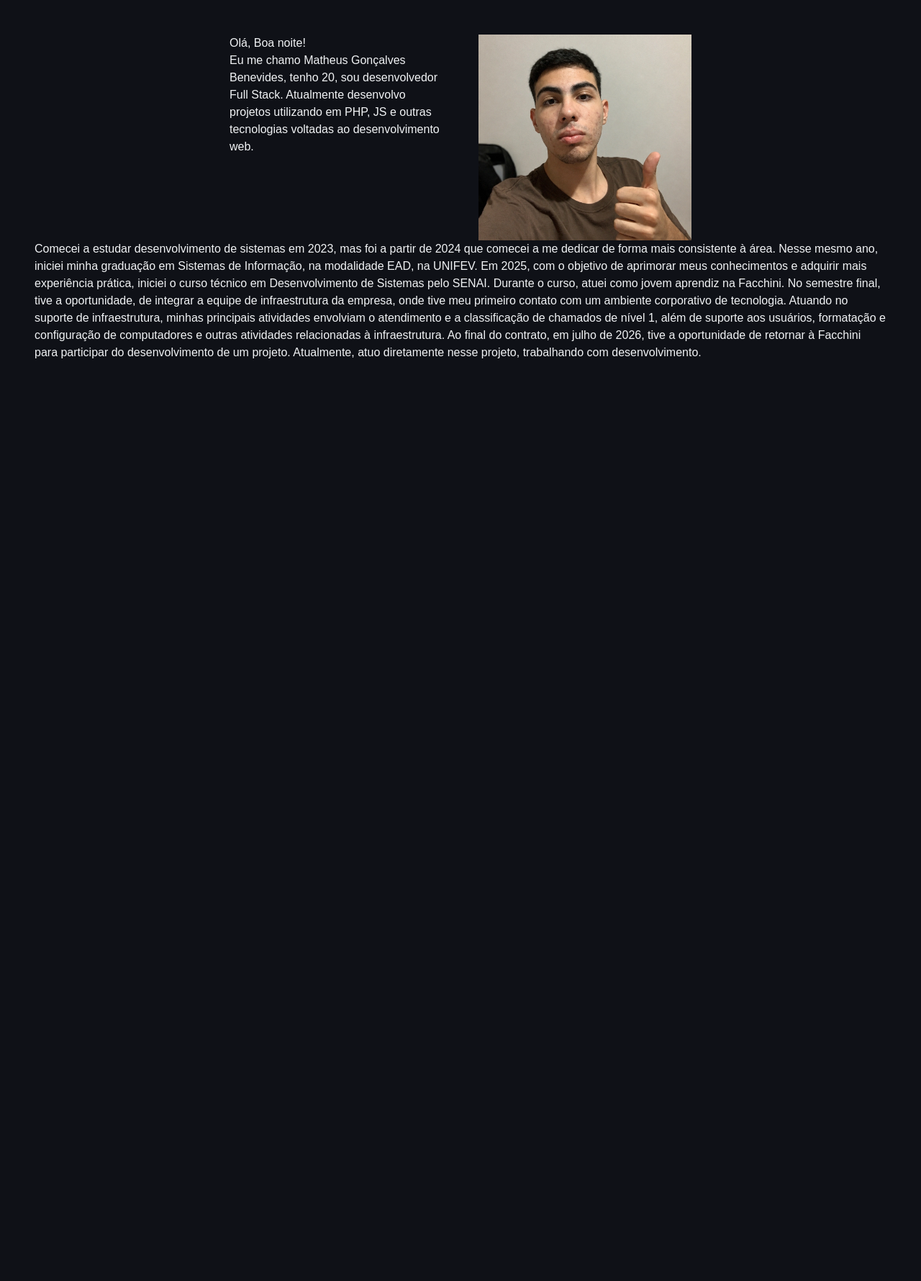
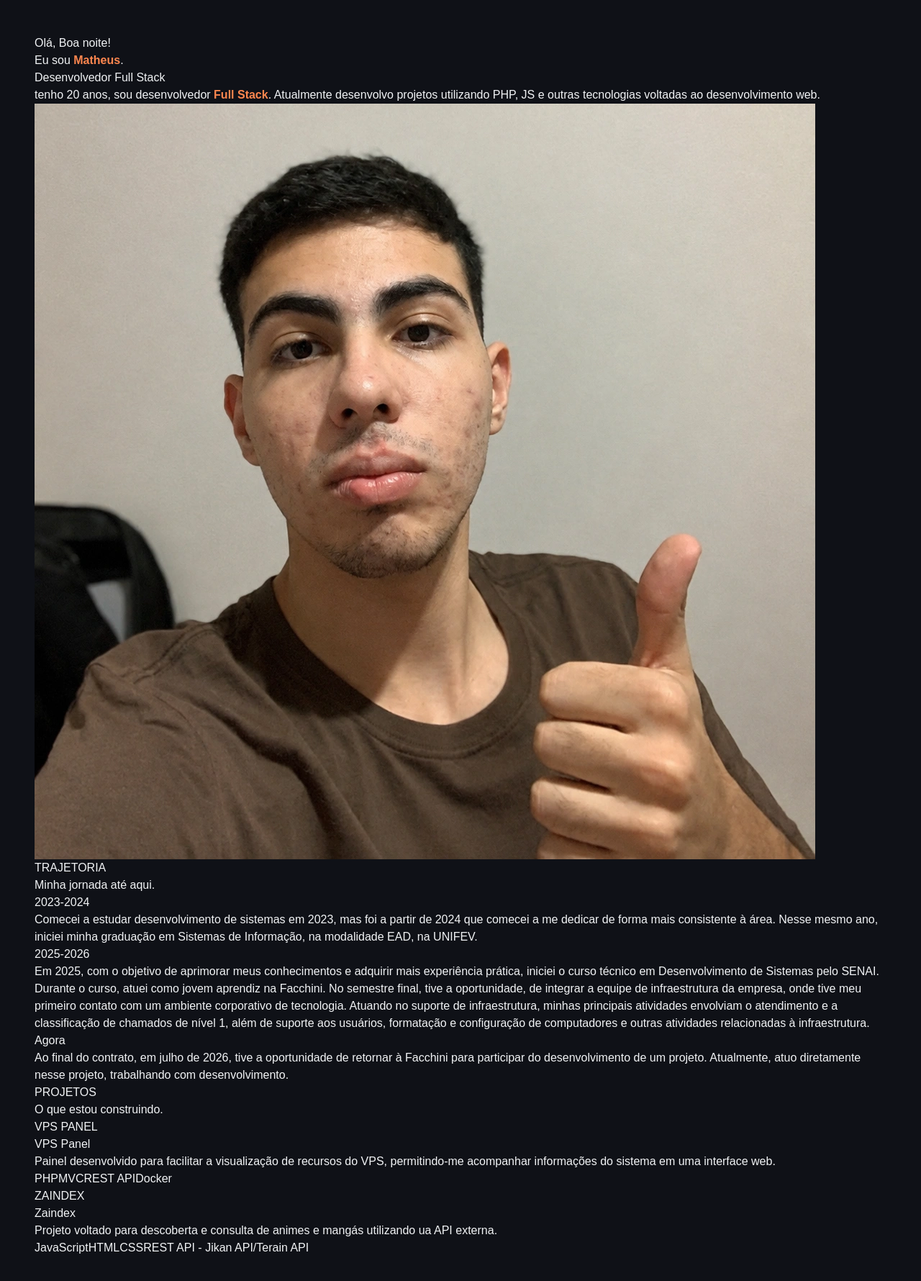
Before and after one commit to mathgb10/portifolio2.0, a React (Vite) app: page / in a window 1280 px wide. Shown: the top 1780 px of the page at 72% size. Before the commit the page ends 800 px from the top, so only its background shows below. Built offline with nearby package versions, Linux system fonts and the light colour scheme.

Commit message:
feat: hero ajustado, storyline e projetos adicionados

```diff
--- a/src/App.jsx
+++ b/src/App.jsx
@@ -1,31 +1,111 @@
 import fotoMinha from './assets/foto.webp';
 import { welcome, years } from './utils/date';
+import Navbar from './components/navbar';
 
 function App() {
   return (
     <>
-      <section className="primary-sec">
-        <div className="resume-me">
-          <p>{welcome()}</p>
+      <Navbar />
+      <main>
+        <section className="hero" id="sobre">
+          <div className='hero-content'>
+            <div className='hero-text'>
+              <span className='welcome'>{welcome()}</span>
+              <h1>Eu sou <strong>Matheus</strong>.</h1>
+              <h2>Desenvolvedor Full Stack</h2>
               <p>
-            Eu me chamo Matheus Gonçalves Benevides, tenho {years()}, sou desenvolvedor Full Stack. Atualmente desenvolvo projetos utilizando em PHP, JS e outras tecnologias voltadas ao desenvolvimento web.
+                tenho {years()} anos, sou desenvolvedor <strong>Full Stack</strong>.
+                Atualmente desenvolvo projetos utilizando PHP, JS e outras tecnologias
+                voltadas ao desenvolvimento web.
               </p>
             </div>
-        <div className="pic-me">
-          <img src={fotoMinha} alt="Minha foto" />
+            <div className='hero-img'>
+              <div className='img-dec'>
+                <img src={fotoMinha} alt="Foto de Matheus Gonçalves Benevides" />
+              </div>
+            </div>
           </div>
         </section>
-      <section className='secondary-sec'>
-        <div className=''>
+        <section className='section timeline-sec' id="trajetoria">
+          <div className='section-header'>
+            <span>TRAJETORIA</span>
+            <h2>Minha jornada até aqui.</h2>
+          </div>
+          <div className='timeline'>
+            <div className='timeline-item'>
+              <span className='timeline-year'>2023-2024</span>
+              <div className='timeline-content'>
+                <span className='dot'></span>
+                <div>
+                  Comecei a estudar desenvolvimento de sistemas em 2023, mas foi a partir de 2024 que comecei a me dedicar de forma mais consistente à área. Nesse mesmo ano, iniciei minha graduação em Sistemas de Informação, na modalidade EAD, na UNIFEV.
+                </div>
+              </div>
+            </div>
+            <div className='timeline-item'>
+              <span className='timeline-year'>2025-2026</span>
+              <div className='timeline-content'>
+                <span className='dot'></span>
+                <div>
+                  Em 2025, com o objetivo de aprimorar meus conhecimentos e adquirir mais experiência prática, iniciei o curso técnico em Desenvolvimento de Sistemas pelo SENAI. Durante o curso, atuei como jovem aprendiz na Facchini. No semestre final, tive a oportunidade, de integrar a equipe de infraestrutura da empresa, onde tive meu primeiro contato com um ambiente corporativo de tecnologia. Atuando no suporte de infraestrutura, minhas principais atividades envolviam o atendimento e a classificação de chamados de nível 1, além de suporte aos usuários, formatação e configuração de computadores e outras atividades relacionadas à infraestrutura.
+                </div>
+              </div>
+            </div>
+            <div className='timeline-item'>
+              <span className='timeline-year'>Agora</span>
+              <div className='timeline-content'>
+                <span className='dot'></span>
+                <div>
+                  Ao final do contrato, em julho de 2026, tive a oportunidade de retornar à Facchini para participar do desenvolvimento de um projeto. Atualmente, atuo diretamente nesse projeto, trabalhando com desenvolvimento.
+                </div>
+              </div>
+            </div>
+          </div>
+        </section>
+        <section className='section projects-section' id='projetos'>
+          <div className='section-header'>
+            <span>PROJETOS</span>
+            <h2>O que estou construindo.</h2>
+          </div>
+          <div className='projects'>
+            <div className='card'>
+              <div className='project-image'>
+                  <span>VPS PANEL</span>
+              </div>
+              <div className='project-content'>
+                <h3>VPS Panel</h3>
                 <p>
-            Comecei a estudar desenvolvimento de sistemas em 2023, mas foi a partir de 2024 que comecei a me dedicar de forma mais consistente à área. Nesse mesmo ano, iniciei minha graduação em Sistemas de Informação, na modalidade EAD, na UNIFEV.
-
-            Em 2025, com o objetivo de aprimorar meus conhecimentos e adquirir mais experiência prática, iniciei o curso técnico em Desenvolvimento de Sistemas pelo SENAI. Durante o curso, atuei como jovem aprendiz na Facchini. No semestre final, tive a oportunidade, de integrar a equipe de infraestrutura da empresa, onde tive meu primeiro contato com um ambiente corporativo de tecnologia. Atuando no suporte de infraestrutura, minhas principais atividades envolviam o atendimento e a classificação de chamados de nível 1, além de suporte aos usuários, formatação e configuração de computadores e outras atividades relacionadas à infraestrutura.
-
-            Ao final do contrato, em julho de 2026, tive a oportunidade de retornar à Facchini para participar do desenvolvimento de um projeto. Atualmente, atuo diretamente nesse projeto, trabalhando com desenvolvimento.
+                  Painel desenvolvido para facilitar a visualização de recursos
+                  do VPS, permitindo-me acompanhar informações do sistema em uma interface web.
                 </p>
               </div>
+              <div className='project-tech'>
+                <span>PHP</span>
+                <span>MVC</span>
+                <span>REST API</span>
+                <span>Docker</span>
+              </div>
+            </div>
+            <div className='card'>
+              <div className='project-image'>
+                  <span>ZAINDEX</span>
+              </div>
+              <div className='project-content'>
+                <h3>Zaindex</h3>
+                <p>
+                  Projeto voltado para descoberta e consulta de animes e mangás
+                   utilizando ua API externa.
+                </p>
+              </div>
+              <div className='project-tech'>
+                <span>JavaScript</span>
+                <span>HTML</span>
+                <span>CSS</span>
+                <span>REST API - Jikan API/Terain API</span>
+              </div>
+            </div>
+          </div>
         </section>
+      </main>
     </>
   )
 }
--- a/src/components/navbar.jsx
+++ b/src/components/navbar.jsx
@@ -0,0 +1,16 @@
+export default function Navbar(){
+    <>
+        <nav>
+            <header>
+                <h2>Matheus Benevides</h2>
+                </header>
+            <div>
+                <a href="">Sobre-mim</a>
+                <a href="">Minha trajetoria</a>
+                <a href="">Skills</a>
+                <a href="">Projetos</a>
+                <a href="">Contatos</a>
+            </div>
+        </nav>
+    </>
+}
--- a/src/index.css
+++ b/src/index.css
@@ -28,15 +28,29 @@ body{
   padding: 3em;
 }
 
+strong{
+  color: var(--accent);
+}
+
 .primary-sec{
   width: 100%;
   display: flex;
-  justify-content: center;
+  justify-content: space-between;
+  align-items: center;
   gap: 50px;
 }
 
 .primary-sec div{
-  width: 25%;
+  display: flex;
+  flex-direction: column;
+  align-items: center;
+  justify-content: center;
+  text-align: justify;
+  flex: 1;
+}
+
+.primary-sec div img{
+  max-width: 350px;
 }
 
 .card{
```
Lines whose indentation alone changed are shown as unchanged.
